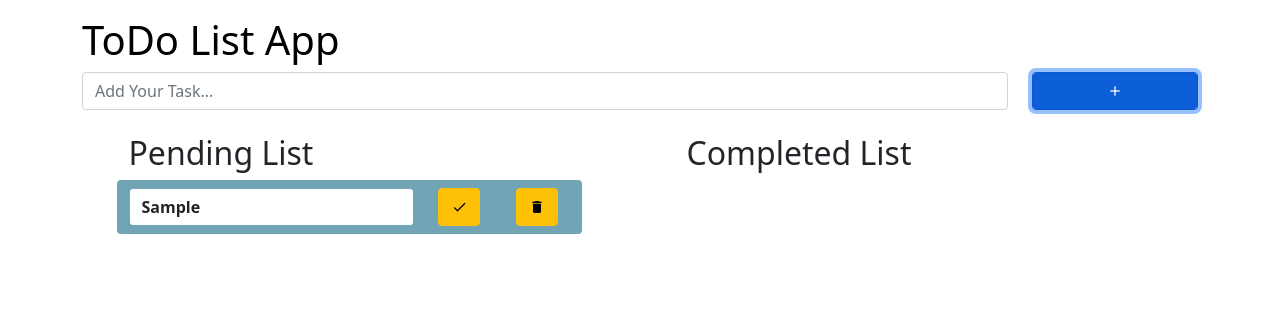
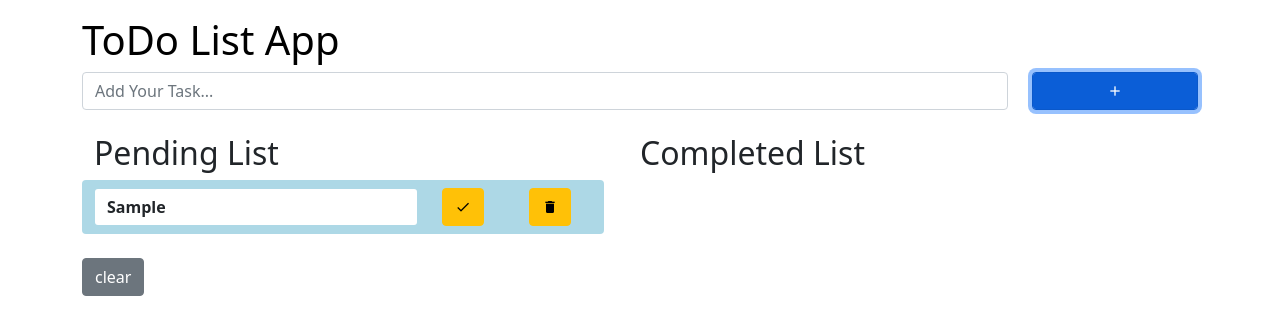
Before and after one commit to Chaitanya1672/todo-app, a React (Create React App) app: page / in a window 1280 px wide. Both pictures are taken after typing "Sample" into the empty fields and a click on the button "add". Shown: the top 334 px of the page. Built offline with nearby package versions, Linux system fonts and the light colour scheme.

Commit message:
Fourth Commit

```diff
--- a/src/App.js
+++ b/src/App.js
@@ -1,7 +1,6 @@
 import logo from './logo.svg';
 import './App.css';
 import Todo from './Components/Todo'
-import StatusList from './Components/StausList';
 
 function App() {
   return (
--- a/src/Components/StausList.js
+++ b/src/Components/StatusList.js
@@ -1,25 +1,20 @@
 import React, { useState, useEffect } from 'react';
 import StatusListStyles from './StatusList.module.css';
 const StatusList = (props) => {
-    // const [tasks, setTask] = useState([]);
-    // useEffect((
-    // ) => {
-    //     setTask(props.list)
-
-    // }, [props.list])
-
 
     return (
-        <div className='row mt-4'>
+        <div className='row mt-4 scroll'>
             {props.status == 'pending' ? <h2>Pending List</h2 > : <h2>Completed List</h2>}
-            <div className={StatusListStyles.exp}
-            // style={{
-            //     background: `lightblue`,
-            //     backgroundSize: 'cover'
-            // }}
+            <div className={`${StatusListStyles.exp} `}
+                style={{
+                    background: `lightblue`,
+                    backgroundSize: 'cover',
+                    maxHeight: "300px",
+                    overflowY: "auto"
+                }}
             >
 
-                {props.tasks.map((task) => (
+                {props.tasks.map((task, i) => (
 
                     props.status == task.status &&
                     < React.Fragment key={task.id} >
@@ -33,7 +28,7 @@
                             {props.status == "pending" &&
                                 <div className='col-md-2'>
                                     <button className='mt-2 btn btn-warning material-icons'
-                                        onClick={() => props.doneHandler(task)}>
+                                        onClick={() => props.doneHandler(task, i)}>
                                         done
                                     </button>
                                 </div>}
--- a/src/Components/StatusList.module.css
+++ b/src/Components/StatusList.module.css
@@ -3,3 +3,7 @@
     background-size: cover;
     border-radius: 4px;
 }
+.scroll{
+    max-height: 100px;
+    overflow-y: auto;
+}
--- a/src/Components/Todo.js
+++ b/src/Components/Todo.js
@@ -1,5 +1,5 @@
 import React, { useState, useEffect } from 'react';
-import StatusList from './StausList';
+import StatusList from './StatusList';
 
 const Todo = () => {
     const [task, setTask] = useState('');
@@ -11,16 +11,6 @@
             setTasks(storedList);
         }
     }, [])
-
-
-    // useEffect(() => {
-    //     if (localStorage.getItem('localTasks')) {
-    //         const storedList = JSON.parse(localStorage.getItem('localTasks'));
-    //         setTasks(storedList);
-    //     }
-    // }, [tasks])
-
-
 
     const addTask = (e) => {
         if (task) {
@@ -36,13 +26,12 @@
         setTasks(deleted);
         localStorage.setItem('localTasks', JSON.stringify(deleted));
     };
-    // const clearHandler = () => {
-    //     setTasks([]);
-    //     localStorage.removeItem('localTasks');
-    // }
+    const clearHandler = () => {
+        setTasks([]);
+        localStorage.removeItem('localTasks');
+    }
     const doneHandler = (task) => {
         let index = tasks.indexOf(task)
-        console.log(index);
         let obj = {
             id: task.id,
             title: task.title,
@@ -71,33 +60,24 @@
                     add
                 </button>
             </div>
-            {/* <div className="badge text-black">
-                You have
-                {!tasks.length
-                    ? " no tasks"
-                    : tasks.length === 1
-                        ? " 1 task"
-                        : tasks.length > 1
-                            ? ` ${tasks.length} tasks`
-                            : null}
-            </div> */}
 
-            {/* {!tasks.length ? null : (
+            <div className='row gx-5 justify-content-around'>
+                <div className='col-md-6'>
+                    <StatusList tasks={tasks} deleteHandler={deleteHandler} status={'pending'} doneHandler={doneHandler} />
+                </div>
+                <div className='col-md-6'>
+                    <StatusList tasks={tasks} deleteHandler={deleteHandler} status={'completed'} />
+                </div>
+            </div>
+            {/* <StatusList tasks={tasks.filter((task) => task.status === 'pending')} deleteHandler={deleteHandler} doneHandler={doneHandler} /> */}
+
+            {!tasks.length ? null : (
                 <div>
                     <button className='btn btn-secondary mt-4 mb-4' onClick={() => clearHandler()}>
                         clear
                     </button>
                 </div>
-            )} */}
-            <div className='row justify-content-around'>
-                <div className='col-md-5'>
-                    <StatusList tasks={tasks} deleteHandler={deleteHandler} status={'pending'} doneHandler={doneHandler} />
-                </div>
-                <div className='col-md-5'>
-                    <StatusList tasks={tasks} deleteHandler={deleteHandler} status={'completed'} />
-                </div>
-            </div>
-
+            )}
         </div>
     )
 }
--- a/src/reportWebVitals.js
+++ /dev/null
@@ -1,13 +0,0 @@
-const reportWebVitals = onPerfEntry => {
-  if (onPerfEntry && onPerfEntry instanceof Function) {
-    import('web-vitals').then(({ getCLS, getFID, getFCP, getLCP, getTTFB }) => {
-      getCLS(onPerfEntry);
-      getFID(onPerfEntry);
-      getFCP(onPerfEntry);
-      getLCP(onPerfEntry);
-      getTTFB(onPerfEntry);
-    });
-  }
-};
-
-export default reportWebVitals;
```
Also changed, not shown: src/setupTests.js (deleted, +0 -5 lines), src/logo.svg (deleted).
